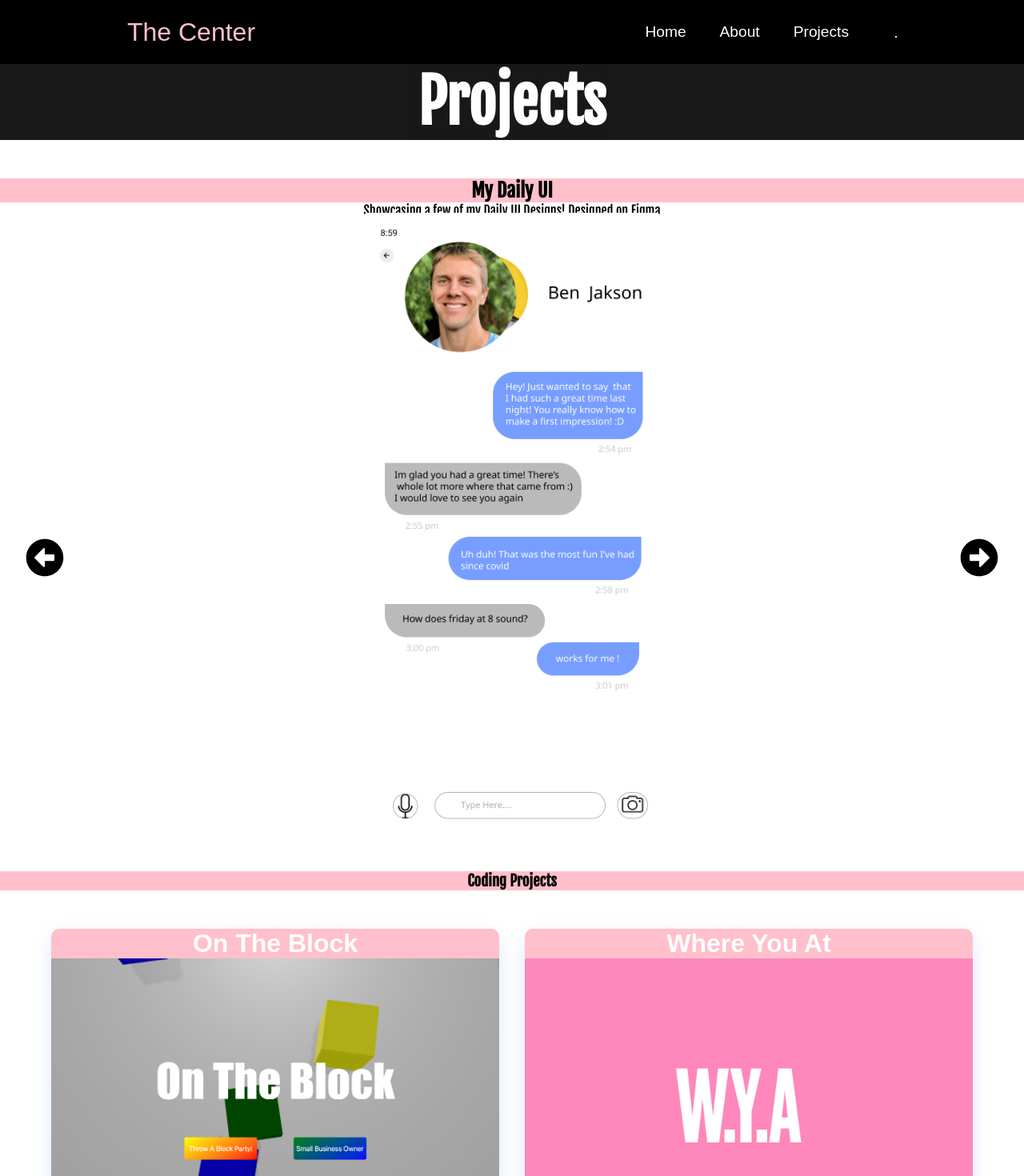
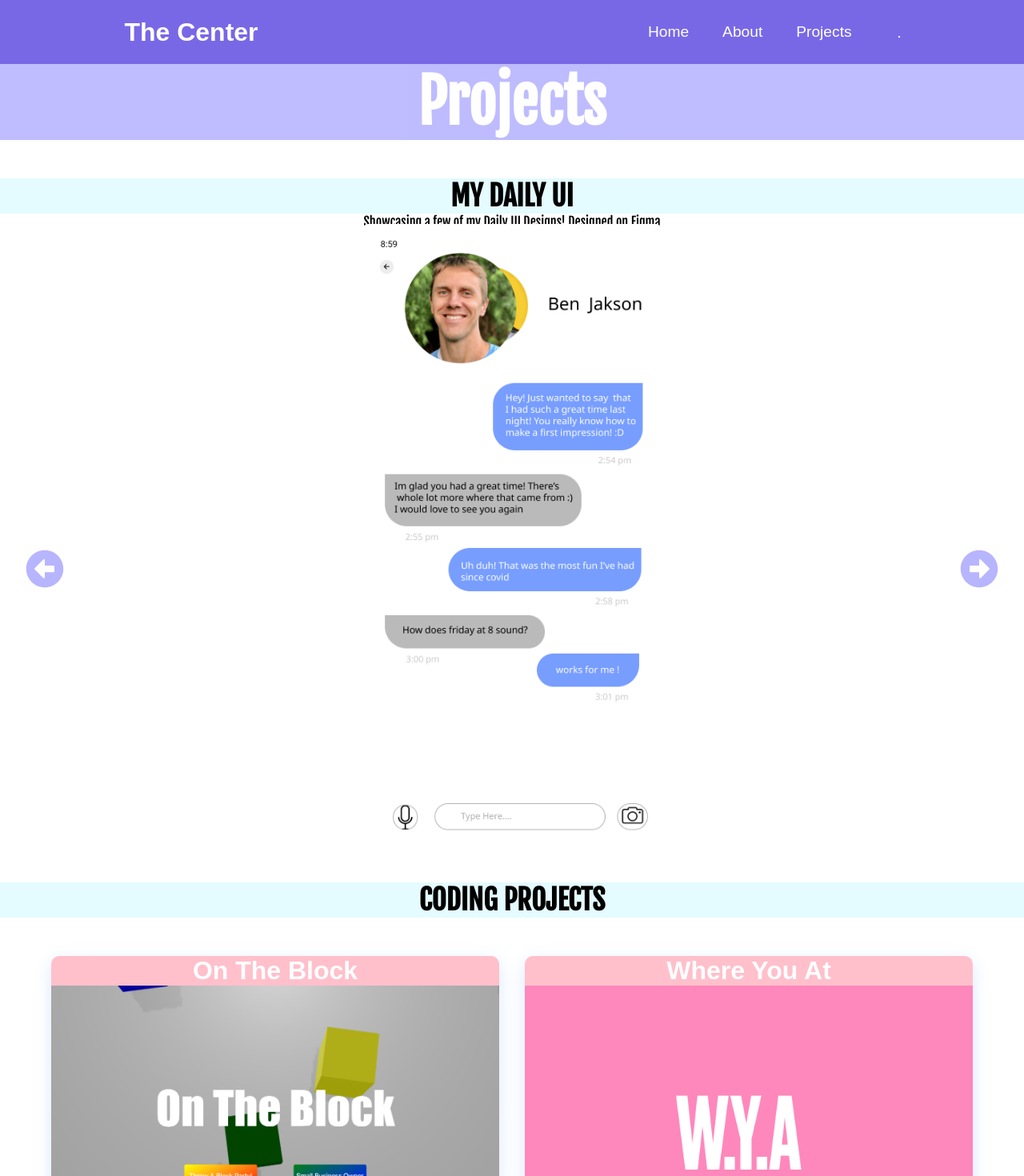
Before and after one commit to mscott44/Portfolio, a React (Create React App) app: page /projects in a window 1280 px wide. Shown: the top 1470 px of the page at 80% size. Built offline with nearby package versions, Linux system fonts and the light colour scheme.

Commit message:
new colors

```diff
--- a/src/App.css
+++ b/src/App.css
@@ -13,18 +13,21 @@
   align-items: center;
   justify-content: center;
   font-size: 3rem;
-  background-color: rgb(0, 0, 0);
+  background-color: #b8b5ff;
   color: white;
-
   font-size: 75px;
   font-family: "Fjalla One", sans-serif;
   opacity: 90%;
 }
+/* .about__container {
+  background-color: red;
+} */
 
 .daily-ui {
   font-family: "Fjalla One", sans-serif;
   /* margin-left: 37rem; */
-  background-color: pink;
+  background-color: #e4fbff;
+  font-size: 35px;
   margin-top: 3rem;
   text-align: center;
 }
@@ -36,7 +39,8 @@
 
 .coding {
   font-family: "Fjalla One", sans-serif;
-  background-color: pink;
+  background-color: #e4fbff;
+  font-size: 35px;
   /* margin-left: 37rem; */
   margin-top: 1rem;
   text-align: center;
@@ -46,7 +50,6 @@
   background-position: center;
   background-size: fill;
   background-repeat: no-repeat;
-  background-color: black;
 }
 
 .projects {
@@ -68,7 +71,8 @@
   text-align: center;
   padding-top: 5rem;
   font-size: 30px;
-  color: rgb(189, 100, 115);
+  color: black;
+  font-weight: bold;
 }
 
 .slider {
@@ -88,7 +92,7 @@
   top: 50%;
   right: 32px;
   font-size: 3rem;
-  color: black;
+  color: #b8b5ff;
   z-index: 10;
   cursor: pointer;
   user-select: none;
@@ -99,7 +103,7 @@
   top: 50%;
   left: 32px;
   font-size: 3rem;
-  color: black;
+  color: #b8b5ff;
   z-index: 10;
   cursor: pointer;
   user-select: none;
--- a/src/components/Button.css
+++ b/src/components/Button.css
@@ -35,7 +35,7 @@
 }
 .btn--medium:hover,
 .btn--large:hover {
-  background: white;
+  background: black;
   color: black;
   transition: all 0.3s ease-out;
 }
--- a/src/components/MainSection.css
+++ b/src/components/MainSection.css
@@ -19,7 +19,7 @@ video {
 }
 
 .main-container > h1 {
-  color: pink;
+  color: #7868e6;
   font-size: 60px;
   margin-top: -100px;
   font-family: "Fjalla One", sans-serif;
@@ -38,6 +38,6 @@ video {
 }
 
 .main-btns:hover {
-  background-color: pink;
+  background-color: #7868e6;
   transition: all 0.3s ease-out;
 }
--- a/src/components/Navbar.css
+++ b/src/components/Navbar.css
@@ -5,7 +5,7 @@
 }
 
 .navbar {
-  background: black;
+  background: #7868e6;
   height: 80px;
   display: flex;
   justify-content: center;
@@ -26,7 +26,8 @@
 }
 
 .navbar-title {
-  color: pink;
+  color: white;
+  font-weight: bold;
   cursor: pointer;
   text-decoration: none;
   font-size: 2rem;
@@ -96,9 +97,9 @@
   }
 
   .nav-menu.active {
-    background: #242222;
+    background: #b8b5ff;
     left: 0;
-    opacity: 5;
+    opacity: 95%;
     transition: all 0.5s ease;
     z-index: 1;
   }
@@ -111,8 +112,8 @@
   }
 
   .nav-links:hover {
-    background-color: pink;
-    color: white;
+    background-color: #edeef7;
+    color: black;
     border-radius: 0;
   }
 
--- a/src/components/pages/About.js
+++ b/src/components/pages/About.js
@@ -21,7 +21,7 @@ function About() {
           hope to have tons more!
         </p>
       </div>
-      <p className="about-adios"> Let's Get Innovative! </p>
+      <p className="about-adios"> LET'S GET INNOVATIVE! </p>
     </div>
   );
 }
--- a/src/components/pages/Projects.js
+++ b/src/components/pages/Projects.js
@@ -9,7 +9,7 @@ function Projects() {
   return (
     <div>
       <h1 className="projects">Projects</h1>
-      <h2 className="daily-ui"> My Daily UI </h2>
+      <h2 className="daily-ui"> MY DAILY UI </h2>
       <div className="p">
         <p className="daily-ui-p">
           {" "}
@@ -23,7 +23,7 @@ function Projects() {
         <img className="ui-image2" src="/images/landingPage.png" alt="" />
         <img className="ui-image3" src="/images/signUp.png" alt="" />
       </div> */}
-      <h3 className="coding"> Coding Projects </h3>
+      <h3 className="coding"> CODING PROJECTS </h3>
       <div>
         <Cards />
       </div>
```
